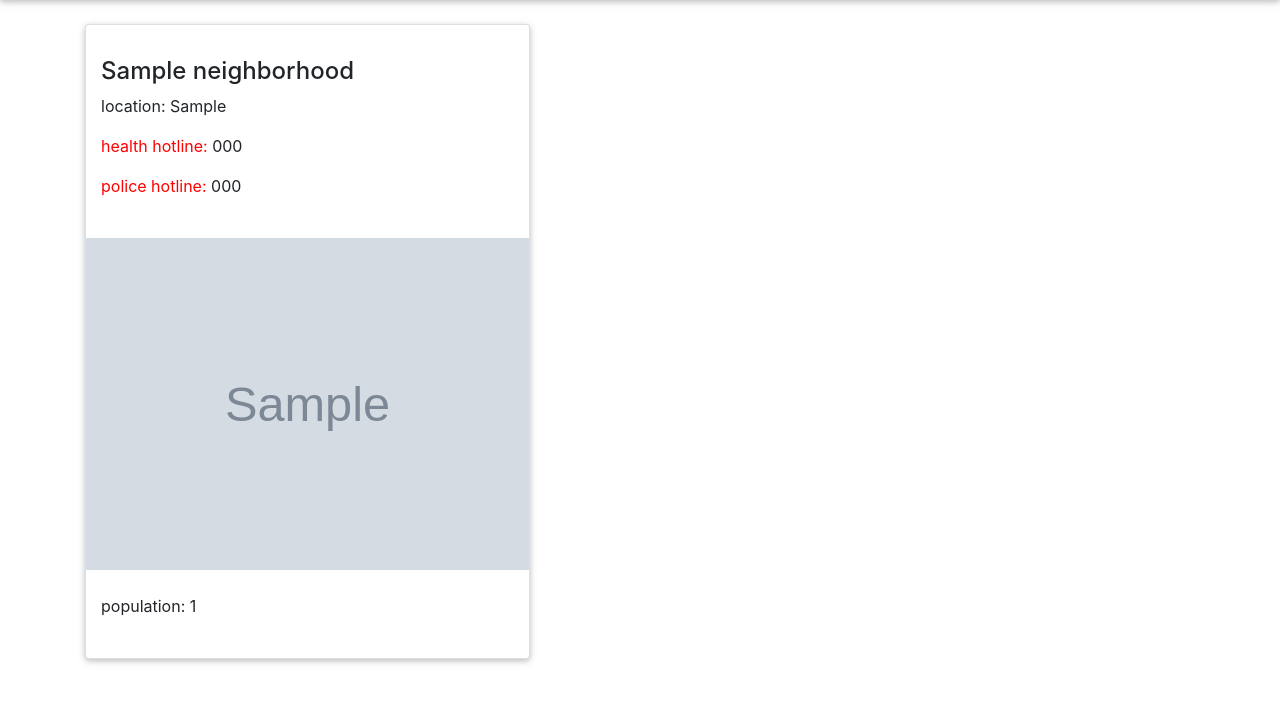
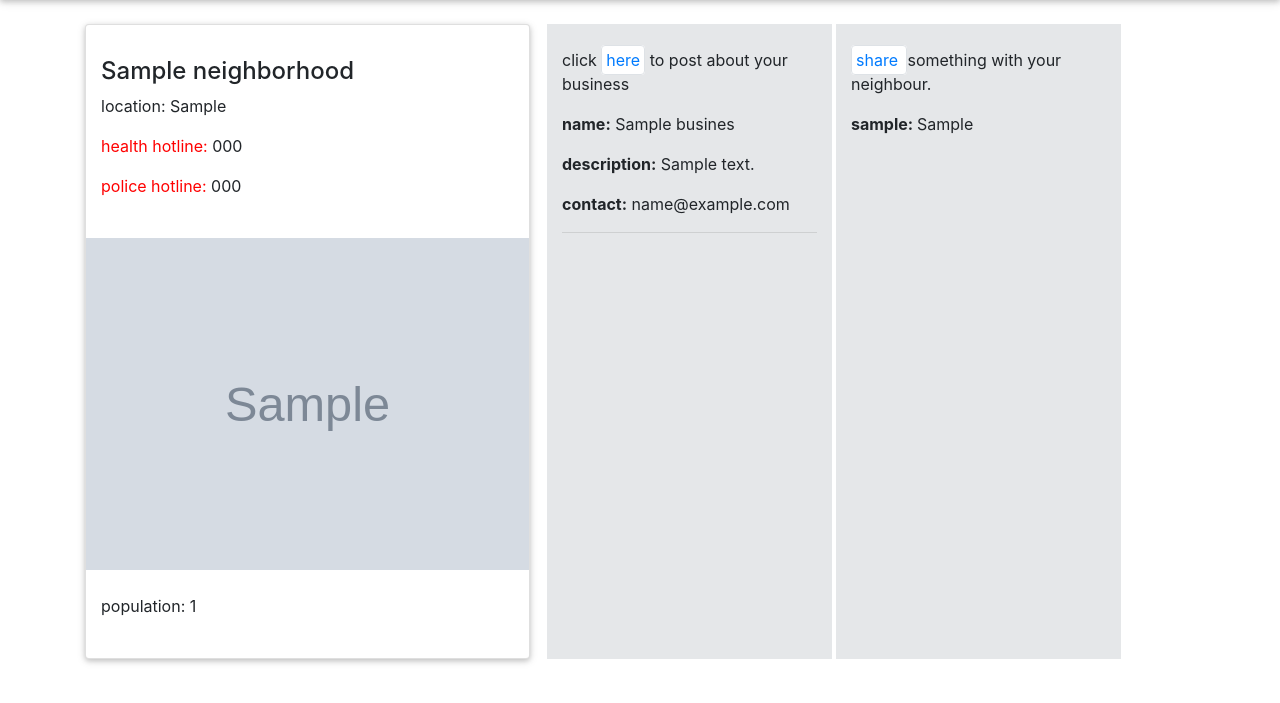
Before and after one commit to wilbrone/Hood-Tacker, a Django app: page /details/1/ in a window 1280 px wide. Shown: the part 63-766 px from the top of the page. Run offline with Django 3.2, Linux system fonts and the light colour scheme; a user stored in the database is signed in; tables that the repository leaves empty hold one stand-in row (values such as "Sample post"); grey boxes marked "Sample" are stand-in pictures; some libraries are stand-ins or nearby versions.

Commit message:
add business form

```diff
--- a/hood/templates/all-dtls/details.html
+++ b/hood/templates/all-dtls/details.html
@@ -33,9 +33,9 @@
 
 
 
-        {% comment %} <div style="background-color:#E5E7E9; margin-top:20px; margin-right:2px; margin-left:2px;" class="col-md-3">
+        <div style="background-color:#E5E7E9; margin-top:20px; margin-right:2px; margin-left:2px;" class="col-md-3">
           <br>
-            <p>click <a class="img-thumbnail" href="{%url 'new_business' pk=neighbourhood.id %}" style="text-decoration:none;">here</a> to post about your business</p>
+            <p>click <a class="img-thumbnail" href="{%url 'new_business' pk=neighborhood.pk %}" style="text-decoration:none;">here</a> to post about your business</p>
             {%if businesses%}
             {%for business in businesses%}
 
@@ -47,13 +47,13 @@
             {%else%}
             <p><b>no business at the moment</b></p>
             {%endif%}
-        </div> {% endcomment %}
+        </div>
 
 
 
-        {% comment %} <div style="background-color:#E5E7E9; margin-top:20px; margin-right:2px; margin-left:2px;" class="col-md-3">
+        <div style="background-color:#E5E7E9; margin-top:20px; margin-right:2px; margin-left:2px;" class="col-md-3">
           <br>
-            <p><a class="img-thumbnail" href="{%url 'new_post' pk=neighbourhood.id %}" style="text-decoration:none;">
+            <p><a class="img-thumbnail" href="{%url 'new_post' pk=neighborhood.pk %}" style="text-decoration:none;">
                     share
                 </a> something with your neighbour. </p>
             {%if posts%}
@@ -64,7 +64,7 @@
             <p><b>no post by {{user.username}} at the moment</b></p>
             {%endif%}
             <br>
-        </div> {% endcomment %}
+        </div>
     </div>
 </div>
 
--- a/hood/templates/all-dtls/search.html
+++ b/hood/templates/all-dtls/search.html
@@ -1,4 +1,4 @@
-{%extends 'base.html'%}
+{% extends 'base.html' %}
 {% block content %}
 <div class="container">
 
--- a/hood/urls.py
+++ b/hood/urls.py
@@ -12,4 +12,6 @@ urlpatterns = [
     path('search/', views.search_hoods, name='search'),
     path('addneighborhood',views.addNeighborhood,name="addNeighborhood"),
     path('details/<id>/' , views.neighborhood_details, name='details' ),
+    path('new_business/<pk>/',views.new_business,name='new_business'),
+    path('new_post/<pk>/',views.new_post,name='new_post'),
 ]
--- a/hood/views.py
+++ b/hood/views.py
@@ -98,3 +98,39 @@ def neighborhood_details(request,id):
     posts=Post.objects.filter(neighborhood = id)
     neighborhood=Neighborhood.objects.get(pk = id)
     return render(request,'all-dtls/details.html',{'neighborhood':neighborhood,'businesses':businesses,'posts':posts})
+
+
+@login_required(login_url='login')
+def new_business(request,pk):
+    current_user = request.user
+    neighborhood = get_object_or_404(Neighborhood,pk=pk)
+    if request.method == 'POST':
+        business_form = NewBusinessForm(request.POST, request.FILES)
+        if business_form.is_valid():
+            business = business_form.save(commit=False)
+            business.user = current_user.profile
+            business.neighborhood=neighborhood
+            business.save()
+        return redirect('all-dtls/details.html', neighborhood_id=neighborhood.id)
+
+    else:
+        business_form = NewBusinessForm()
+    return render(request, 'all-dtls/new_business_form.html', {"form": business_form,'neighborhood':neighborhood})
+
+
+@login_required(login_url='login')
+def new_post(request,pk):
+    current_user = request.user
+    neighborhood = get_object_or_404(Neighborhood,pk=pk)
+    if request.method == 'POST':
+        post_form = NewPostForm(request.POST, request.FILES)
+        if post_form.is_valid():
+            post = post_form.save(commit=False)
+            post.user = current_user
+            post.neighborhood=neighborhood
+            post.save()
+        return redirect(request,'all-dtls/details.html', neighborhood_id=neighborhood.id)
+
+    else:
+        post_form = NewPostForm()
+    return render(request, 'all-dtls/new_post_form.html', {"form": post_form,'neighborhood':neighborhood})
```
Also changed, not shown: hood/templates/all-dtls/new_business_form.html (added, +33 -0 lines), hood/templates/all-dtls/new_post_form.html (added, +22 -0 lines).
